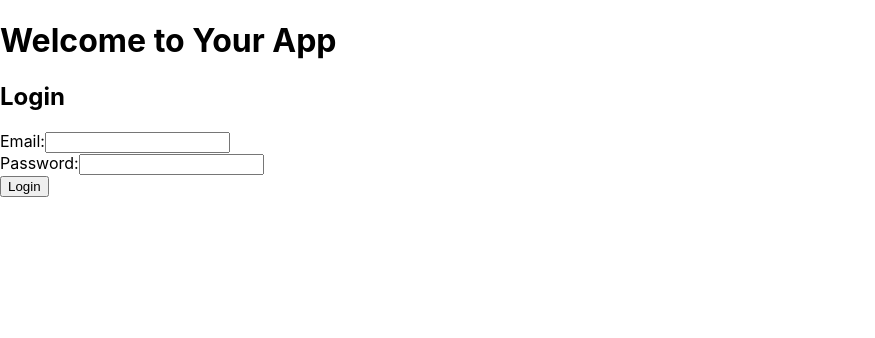
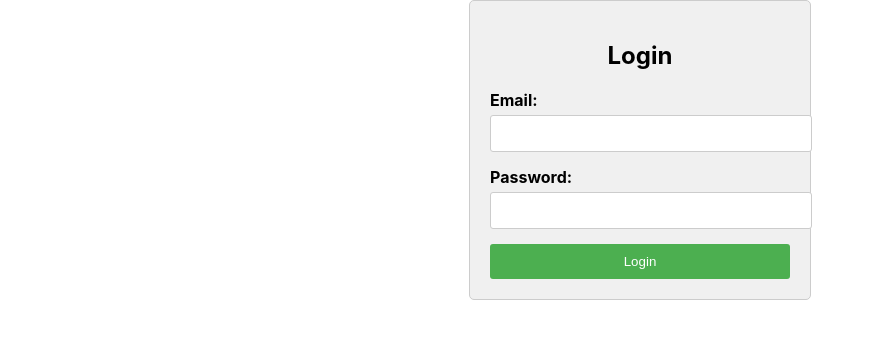
Before and after one commit to szmitek/CoursesApp, a React (Create React App) app in the folder frontend/: page / in a window 1280 px wide. Shown: the top 338 px of the page, without its empty margins (0-875 px from the left). Built offline with nearby package versions, Linux system fonts and the light colour scheme.

Commit message:
:art:  Improved visual for login panel

```diff
--- a/frontend/src/App.js
+++ b/frontend/src/App.js
@@ -7,7 +7,6 @@ const App = () => {
     return (
         <Router>
             <div>
-                <h1>Welcome to Your App</h1>
                 <Switch>
                     <Route exact path="/" component={Login} />
                     <Route path="/courses" component={Courses} />
--- a/frontend/src/components/Login.js
+++ b/frontend/src/components/Login.js
@@ -1,5 +1,6 @@
 import React, { useState } from 'react';
 import axios from 'axios';
+import './styles/LoginForm.css';
 
 const Login = () => {
     const [email, setEmail] = useState('');
@@ -20,29 +21,20 @@ const Login = () => {
     };
 
     return (
-        <div>
+        <div className="login-form-container">
             <h2>Login</h2>
             <form onSubmit={handleSubmit}>
-                <div>
+                <div className="form-group">
                     <label>Email:</label>
-                    <input
-                        type="email"
-                        value={email}
-                        onChange={(e) => setEmail(e.target.value)}
-                    />
+                    <input type="email" value={email} onChange={(e) => setEmail(e.target.value)} required />
                 </div>
-                <div>
+                <div className="form-group">
                     <label>Password:</label>
-                    <input
-                        type="password"
-                        value={password}
-                        onChange={(e) => setPassword(e.target.value)}
-                    />
+                    <input type="password" value={password} onChange={(e) => setPassword(e.target.value)} required />
                 </div>
-                <button type="submit">Login</button>
+                <button type="submit" className="login-button">Login</button>
             </form>
         </div>
     );
 };
-
 export default Login;
--- /dev/null
+++ b/frontend/src/components/styles/LoginForm.css
@@ -0,0 +1,46 @@
+.login-form-container {
+    width: 300px;
+    margin: auto;
+    padding: 20px;
+    background-color: #f0f0f0;
+    border: 1px solid #ccc;
+    border-radius: 5px;
+}
+
+.login-form-container h2 {
+    text-align: center;
+    margin-bottom: 20px;
+}
+
+.form-group {
+    margin-bottom: 15px;
+}
+
+label {
+    display: block;
+    margin-bottom: 5px;
+    font-weight: bold;
+}
+
+input[type="email"],
+input[type="password"] {
+    width: 100%;
+    padding: 10px;
+    border: 1px solid #ccc;
+    border-radius: 3px;
+}
+
+.login-button {
+    display: block;
+    width: 100%;
+    padding: 10px;
+    background-color: #4CAF50;
+    color: white;
+    border: none;
+    border-radius: 3px;
+    cursor: pointer;
+}
+
+.login-button:hover {
+    background-color: #45a049;
+}
```
